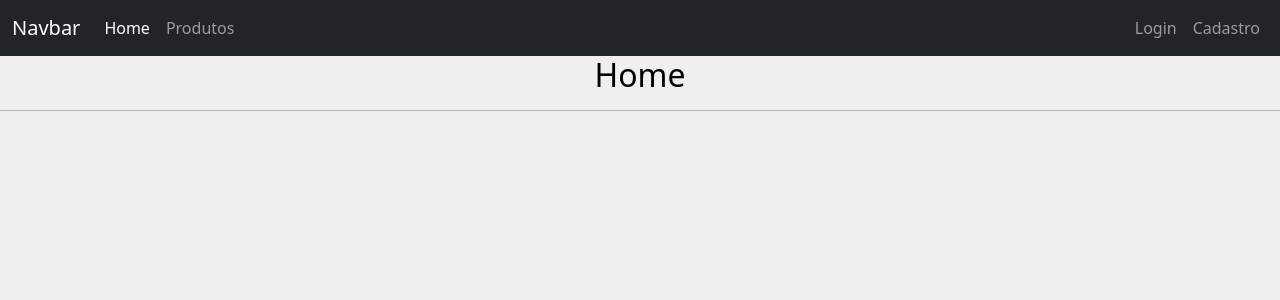
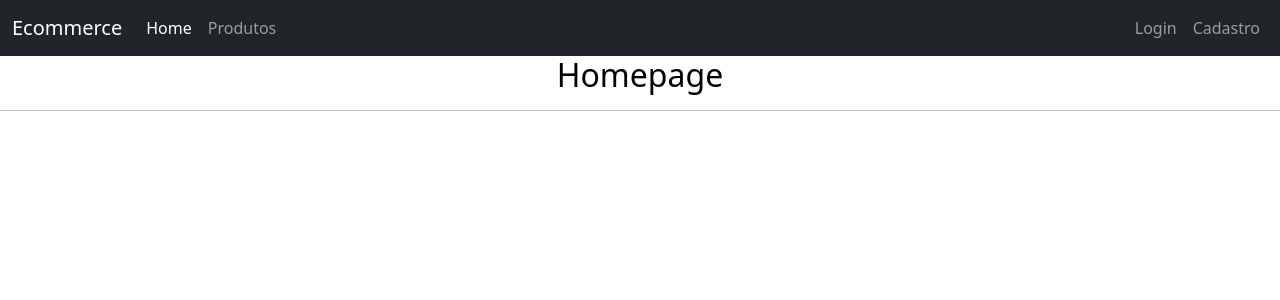
Before and after one commit to karineyasmin/ecommerce, a Flask app: page / in a window 1280 px wide. Shown: the top 300 px of the page. Run offline with Flask 3, Linux system fonts and the light colour scheme.

Commit message:
updated templates

```diff
--- a/templates/base.html
+++ b/templates/base.html
@@ -8,22 +8,22 @@
         integrity="sha384-QWTKZyjpPEjISv5WaRU9OFeRpok6YctnYmDr5pNlyT2bRjXh0JMhjY6hW+ALEwIH" crossorigin="anonymous">
     <title>
         {% block titulo %}
-        {% enblock titulo %}
+        {% endblock titulo %}
     </title>
 </head>
 
 <body>
     <nav class="navbar navbar-expand-lg navbar-dark bg-dark">
         <div class="container-fluid">
-            <a class="navbar-brand" href="#">Navbar</a>
+            <a class="navbar-brand" href="#">Ecommerce</a>
             <button class="navbar-toggler" type="button" data-bs-toggle="collapse" data-bs-target="#navbarNavAltMarkup"
                 aria-controls="navbarNavAltMarkup" aria-expanded="false" aria-label="Toggle navigation">
                 <span class="navbar-toggler-icon"></span>
             </button>
             <div class="collapse navbar-collapse" id="navbarNavAltMarkup">
                 <div class="navbar-nav me-auto">
-                    <a class="nav-link active" aria-current="page" href="#">Home</a>
-                    <a class="nav-link" href="#">Produtos</a>
+                    <a class="nav-link active" aria-current="page" href="{{url_for('page_home')}}">Home</a>
+                    <a class="nav-link" href="{{url_for('page_produto')}}">Produtos</a>
                 </div>
                 <div class="navbar-nav ms-auto">
                     <a class="nav-link" href="#">Login</a>
@@ -46,10 +46,10 @@
         crossorigin="anonymous"></script>
 </body>
 <style>
-    body {
-        background-color: #f1eeee;
-        color: rgb(0, 0, 0)
+    <!-- body {
+    color: rgb(0, 0, 0)
     }
+    -->
 </style>
 
 </html>
--- a/templates/home.html
+++ b/templates/home.html
@@ -1,51 +1,10 @@
-<!DOCTYPE html>
-<html lang="pt-br">
+{% extends 'base.html' %}
 
-<head>
-    <meta charset="UTF-8">
-    <meta name="viewport" content="width=device-width, initial-scale=1.0">
-    <link rel="stylesheet" href="https://cdn.jsdelivr.net/npm/bootstrap@5.3.3/dist/css/bootstrap.min.css"
-        integrity="sha384-QWTKZyjpPEjISv5WaRU9OFeRpok6YctnYmDr5pNlyT2bRjXh0JMhjY6hW+ALEwIH" crossorigin="anonymous">
-    <title>Home</title>
-</head>
+{% block titulo %}
+Home
+{% endblock titulo %}
 
-<body>
-    <nav class="navbar navbar-expand-lg navbar-dark bg-dark">
-        <div class="container-fluid">
-            <a class="navbar-brand" href="#">Navbar</a>
-            <button class="navbar-toggler" type="button" data-bs-toggle="collapse" data-bs-target="#navbarNavAltMarkup"
-                aria-controls="navbarNavAltMarkup" aria-expanded="false" aria-label="Toggle navigation">
-                <span class="navbar-toggler-icon"></span>
-            </button>
-            <div class="collapse navbar-collapse" id="navbarNavAltMarkup">
-                <div class="navbar-nav me-auto">
-                    <a class="nav-link active" aria-current="page" href="#">Home</a>
-                    <a class="nav-link" href="#">Produtos</a>
-                </div>
-                <div class="navbar-nav ms-auto">
-                    <a class="nav-link" href="#">Login</a>
-                    <a class="nav-link" href="#">Cadastro</a>
-                </div>
-            </div>
-        </div>
-    </nav>
-
-    <h2 style="text-align: center;">Home</h2>
-    <hr>
-
-    <script src="https://cdn.jsdelivr.net/npm/bootstrap@5.3.3/dist/js/bootstrap.min.js"
-        integrity="sha384-0pUGZvbkm6XF6gxjEnlmuGrJXVbNuzT9qBBavbLwCsOGabYfZo0T0to5eqruptLy"
-        crossorigin="anonymous"></script>
-
-    <script src="https://cdn.jsdelivr.net/npm/bootstrap@5.3.3/dist/js/bootstrap.bundle.min.js"
-        integrity="sha384-YvpcrYf0tY3lHB60NNkmXc5s9fDVZLESaAA55NDzOxhy9GkcIdslK1eN7N6jIeHz"
-        crossorigin="anonymous"></script>
-</body>
-<style>
-    body {
-        background-color: #f1eeee;
-        color: rgb(0, 0, 0)
-    }
-</style>
-
-</html>
+{% block conteudo %}
+<h2 style="text-align: center;">Homepage</h2>
+<hr>
+{% endblock conteudo %}
```
Also changed, not shown: templates/produtos.html (+6 -49 lines).
